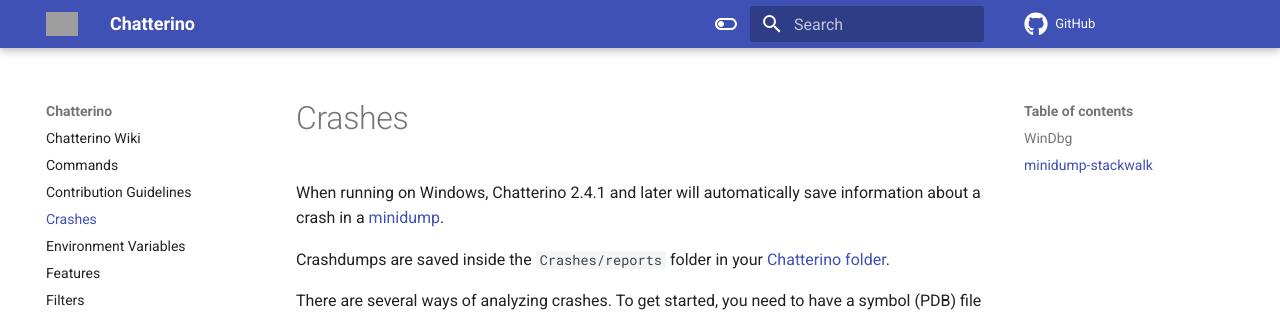
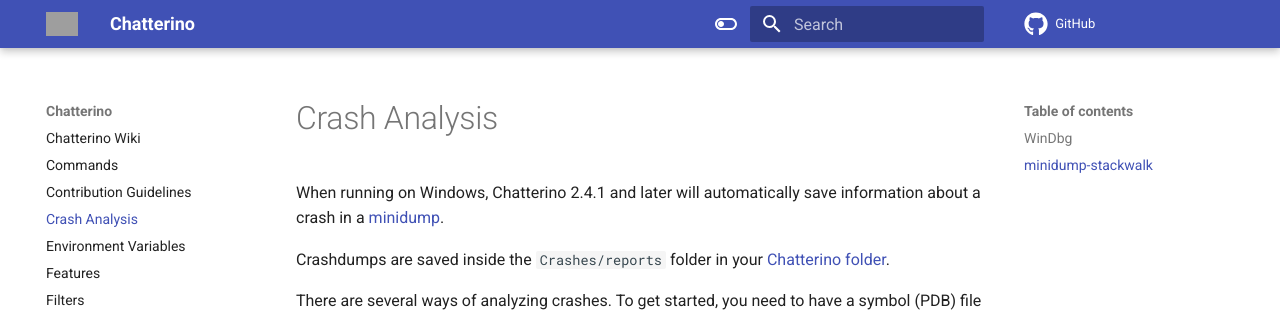
Before and after one commit to Chatterino/wiki, an MkDocs documentation site: the page built from docs/Crash Analysis.md, in a window 1280 px wide and 1362 px high. Shown: the top 316 px of the window. Built offline with MkDocs 1.6.1 and Material for MkDocs 9.7.7, drawn with Linux system fonts in a browser that asks for light colours; comment, search, counter and statistics services are not loaded; grey boxes are pictures that could not be loaded.

Commit message:
refactor: rename file

```diff
--- a/docs/Crashes.md
+++ b/docs/Crash Analysis.md
@@ -1,4 +1,4 @@
-# Crashes
+# Crash Analysis
 
 When running on Windows, Chatterino 2.4.1 and later will automatically save information about a crash in a [minidump](https://docs.sentry.io/platforms/native/guides/minidumps/).
 
```
